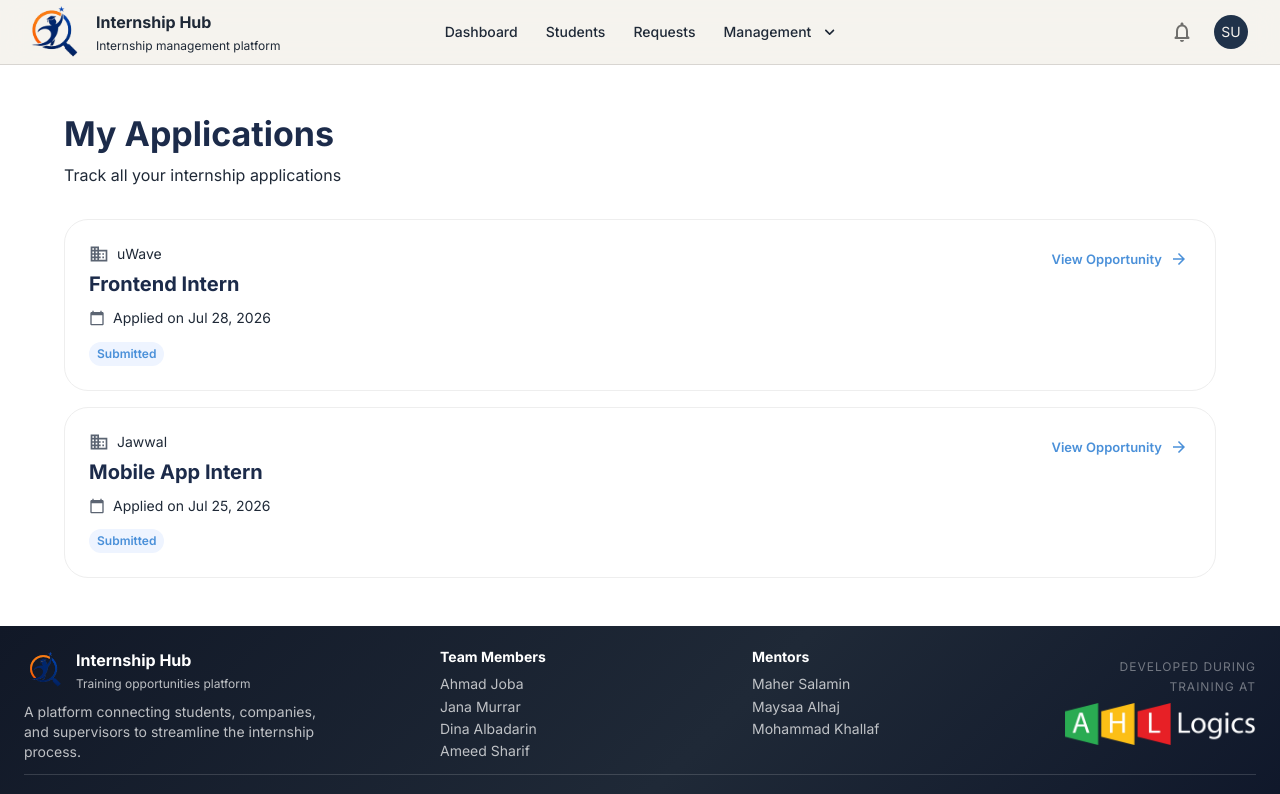
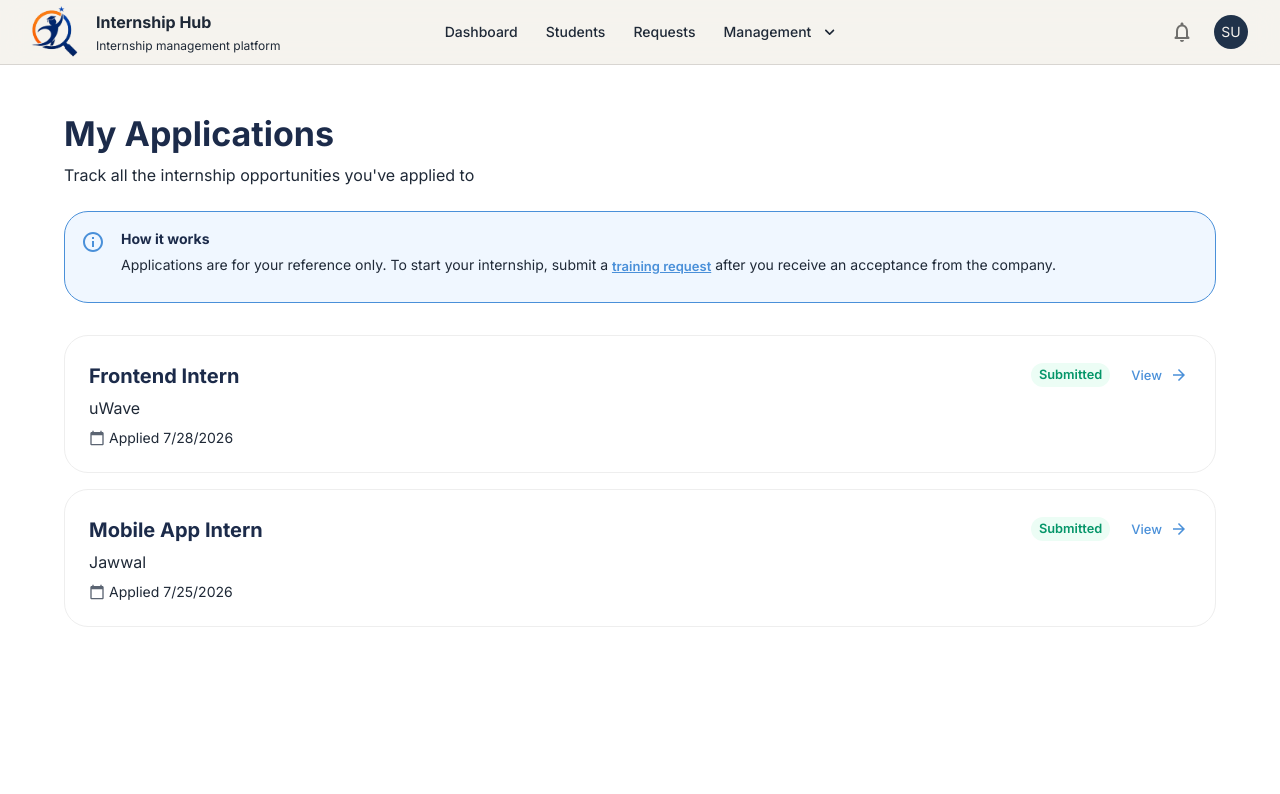
Before and after one commit to AHL-Group2-project/training-opportunities-website, a React (Vite) app in the folder frontend/: page /applications in a window 1280 px wide. Shown: the top 794 px of the page. Built offline with nearby package versions, Linux system fonts and the light colour scheme; sample sign-in values are in the browser's storage.

Commit message:
feat: my applications page with helper info

```diff
--- a/frontend/src/pages/student/ApplicationsPage/ApplicationsPage.tsx
+++ b/frontend/src/pages/student/ApplicationsPage/ApplicationsPage.tsx
@@ -1,79 +1,117 @@
 import { useState } from "react";
 import {
   Box,
+  Container,
+  Typography,
   Card,
   CardContent,
-  Container,
-  Typography,
   Chip,
   Button,
 } from "@mui/material";
 import { useNavigate } from "react-router-dom";
 import { MOCK_APPLICATIONS } from "../../../mock/applications";
-import BusinessIcon from "@mui/icons-material/Business";
+import WorkOutlineRoundedIcon from "@mui/icons-material/WorkOutlineRounded";
 import CalendarTodayIcon from "@mui/icons-material/CalendarToday";
+import InfoOutlinedIcon from "@mui/icons-material/InfoOutlined";
 import ArrowForwardIcon from "@mui/icons-material/ArrowForward";
 
 function ApplicationsPage() {
   const navigate = useNavigate();
   const [applications] = useState(MOCK_APPLICATIONS);
 
-  // TODO: Replace with API call
-  // useEffect(() => {
-  //   api.get("/applications/me").then(res => setApplications(res.data));
-  // }, []);
-
-  const formatDate = (dateString: string) => {
-    return new Date(dateString).toLocaleDateString("en-US", {
-      year: "numeric",
-      month: "short",
-      day: "numeric",
-    });
-  };
-
   return (
+    <Box sx={{ minHeight: "100vh", bgcolor: "white" }}>
       <Container maxWidth="lg" sx={{ py: { xs: 4, md: 6 } }}>
         {/* Header */}
-      <Box sx={{ mb: 4 }}>
         <Typography
           variant="h4"
           sx={{ fontWeight: 700, color: "#1C2B4A", mb: 1 }}
         >
           My Applications
         </Typography>
-        <Typography variant="body1" color="text.secondary">
-          Track all your internship applications
+        <Typography variant="body1" color="text.secondary" sx={{ mb: 3 }}>
+          Track all the internship opportunities you've applied to
+        </Typography>
+
+        {/* How it works - improved */}
+        <Card
+          variant="outlined"
+          sx={{
+            mb: 4,
+            borderRadius: 2,
+            borderColor: "#4A90D9",
+            bgcolor: "#F0F7FF",
+            boxShadow: "none",
+          }}
+        >
+          <CardContent
+            sx={{ display: "flex", gap: 2, alignItems: "flex-start", py: 2 }}
+          >
+            <InfoOutlinedIcon
+              sx={{ color: "#4A90D9", fontSize: 24, mt: 0.3, flexShrink: 0 }}
+            />
+            <Box>
+              <Typography
+                variant="subtitle2"
+                sx={{ fontWeight: 700, color: "#1C2B4A", mb: 0.5 }}
+              >
+                How it works
+              </Typography>
+              <Typography
+                variant="body2"
+                color="text.secondary"
+                sx={{ lineHeight: 1.6 }}
+              >
+                Applications are for your reference only. To start your
+                internship, submit a{" "}
+                <Button
+                  size="small"
+                  onClick={() => navigate("/training/request")}
+                  sx={{
+                    textTransform: "none",
+                    p: 0,
+                    minWidth: 0,
+                    color: "#4A90D9",
+                    fontWeight: 600,
+                    textDecoration: "underline",
+                    "&:hover": { bgcolor: "transparent", color: "#1C2B4A" },
+                  }}
+                >
+                  training request
+                </Button>{" "}
+                after you receive an acceptance from the company.
               </Typography>
             </Box>
+          </CardContent>
+        </Card>
 
         {/* Applications List */}
         {applications.length === 0 ? (
           <Card
             variant="outlined"
-          sx={{
-            p: 6,
-            textAlign: "center",
-            borderRadius: 3,
-            borderColor: "grey.200",
-          }}
+            sx={{ borderRadius: 2, textAlign: "center", py: 8 }}
           >
-          <Typography variant="h6" sx={{ color: "#1C2B4A", mb: 1 }}>
+            <CardContent>
+              <WorkOutlineRoundedIcon
+                sx={{ fontSize: 48, color: "grey.300", mb: 2 }}
+              />
+              <Typography
+                variant="h6"
+                sx={{ fontWeight: 600, color: "#1C2B4A", mb: 1 }}
+              >
                 No applications yet
               </Typography>
               <Typography variant="body2" color="text.secondary" sx={{ mb: 3 }}>
-            You haven't applied to any opportunities yet.
+                Browse opportunities and apply to start your journey
               </Typography>
               <Button
                 variant="contained"
                 onClick={() => navigate("/opportunities")}
-            sx={{
-              bgcolor: "#1C2B4A",
-              textTransform: "none",
-              "&:hover": { bgcolor: "#2a3f6b" },
-            }}
+                sx={{ bgcolor: "#1C2B4A", textTransform: "none" }}
               >
                 Browse Opportunities
               </Button>
+            </CardContent>
           </Card>
         ) : (
           <Box sx={{ display: "flex", flexDirection: "column", gap: 2 }}>
@@ -85,10 +123,10 @@ function ApplicationsPage() {
                   borderRadius: 2,
                   borderColor: "grey.200",
                   transition: "box-shadow 0.2s",
-                "&:hover": { boxShadow: 2 },
+                  "&:hover": { boxShadow: "0 2px 8px rgba(0,0,0,0.08)" },
                 }}
               >
-              <CardContent sx={{ p: { xs: 2.5, md: 3 } }}>
+                <CardContent sx={{ p: 3 }}>
                   <Box
                     sx={{
                       display: "flex",
@@ -98,84 +136,58 @@ function ApplicationsPage() {
                       gap: 2,
                     }}
                   >
-                  {/* Left: Company + Position */}
-                  <Box sx={{ flex: 1, minWidth: 0 }}>
+                    <Box sx={{ flex: 1 }}>
+                      <Typography
+                        variant="h6"
+                        sx={{ fontWeight: 700, color: "#1C2B4A", mb: 0.5 }}
+                      >
+                        {app.position}
+                      </Typography>
+                      <Typography
+                        variant="body1"
+                        color="text.secondary"
+                        sx={{ mb: 1 }}
+                      >
+                        {app.company}
+                      </Typography>
+                      <Box sx={{ display: "flex", gap: 2, flexWrap: "wrap" }}>
                         <Box
                           sx={{
                             display: "flex",
                             alignItems: "center",
-                        gap: 1,
-                        mb: 0.5,
-                      }}
-                    >
-                      <BusinessIcon
-                        sx={{ fontSize: 20, color: "text.secondary" }}
-                      />
-                      <Typography variant="body2" color="text.secondary">
-                        {app.company}
-                      </Typography>
-                    </Box>
-                    <Typography
-                      variant="h6"
-                      sx={{
-                        fontWeight: 700,
-                        color: "#1C2B4A",
-                        mb: 1,
-                      }}
-                    >
-                      {app.position}
-                    </Typography>
-
-                    <Box
-                      sx={{
-                        display: "flex",
-                        alignItems: "center",
-                        gap: 1,
-                        mb: 1.5,
+                            gap: 0.5,
                           }}
                         >
                           <CalendarTodayIcon
                             sx={{ fontSize: 16, color: "text.secondary" }}
                           />
                           <Typography variant="body2" color="text.secondary">
-                        Applied on {formatDate(app.appliedAt)}
+                            Applied{" "}
+                            {new Date(app.appliedAt).toLocaleDateString()}
                           </Typography>
                         </Box>
-
+                      </Box>
+                    </Box>
+                    <Box sx={{ display: "flex", alignItems: "center", gap: 2 }}>
                       <Chip
                         label="Submitted"
                         size="small"
                         sx={{
-                        bgcolor: "#EEF4FF",
-                        color: "#4A90D9",
+                          bgcolor: "#ECFDF5",
+                          color: "#059669",
                           fontWeight: 600,
-                        fontSize: "0.75rem",
+                          fontSize: "0.8rem",
                         }}
                       />
-                  </Box>
-
-                  {/* Right: Actions */}
-                  <Box
-                    sx={{
-                      display: "flex",
-                      flexDirection: "column",
-                      gap: 1,
-                      alignItems: "flex-end",
-                    }}
-                  >
                       <Button
                         size="small"
                         endIcon={<ArrowForwardIcon />}
                         onClick={() =>
                           navigate(`/opportunities/${app.opportunityId}`)
                         }
-                      sx={{
-                        color: "#4A90D9",
-                        fontWeight: 600,
-                        textTransform: "none",
-                      }}
+                        sx={{ textTransform: "none", color: "#4A90D9" }}
                       >
-                      View Opportunity
+                        View
                       </Button>
                     </Box>
                   </Box>
@@ -185,6 +197,7 @@ function ApplicationsPage() {
           </Box>
         )}
       </Container>
+    </Box>
   );
 }
 
```
Lines whose indentation alone changed are shown as unchanged.
